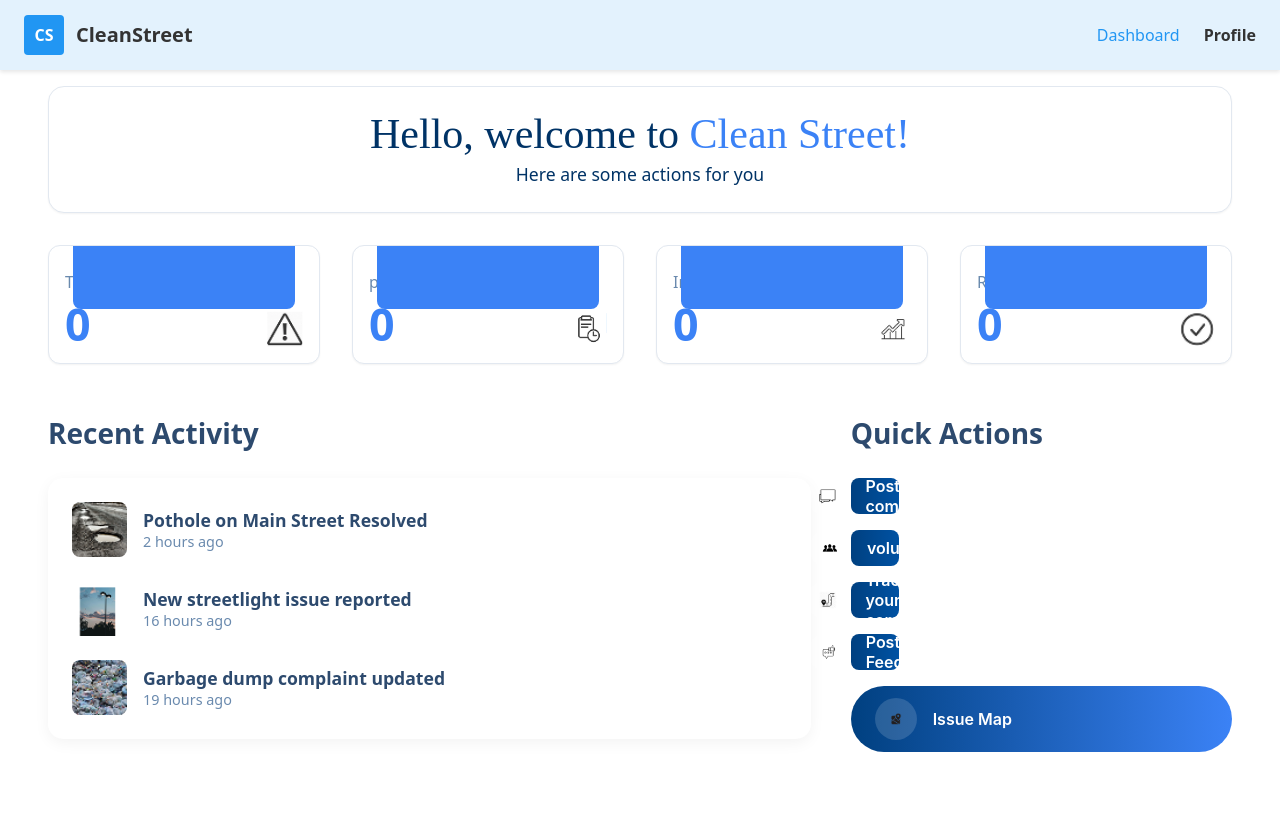
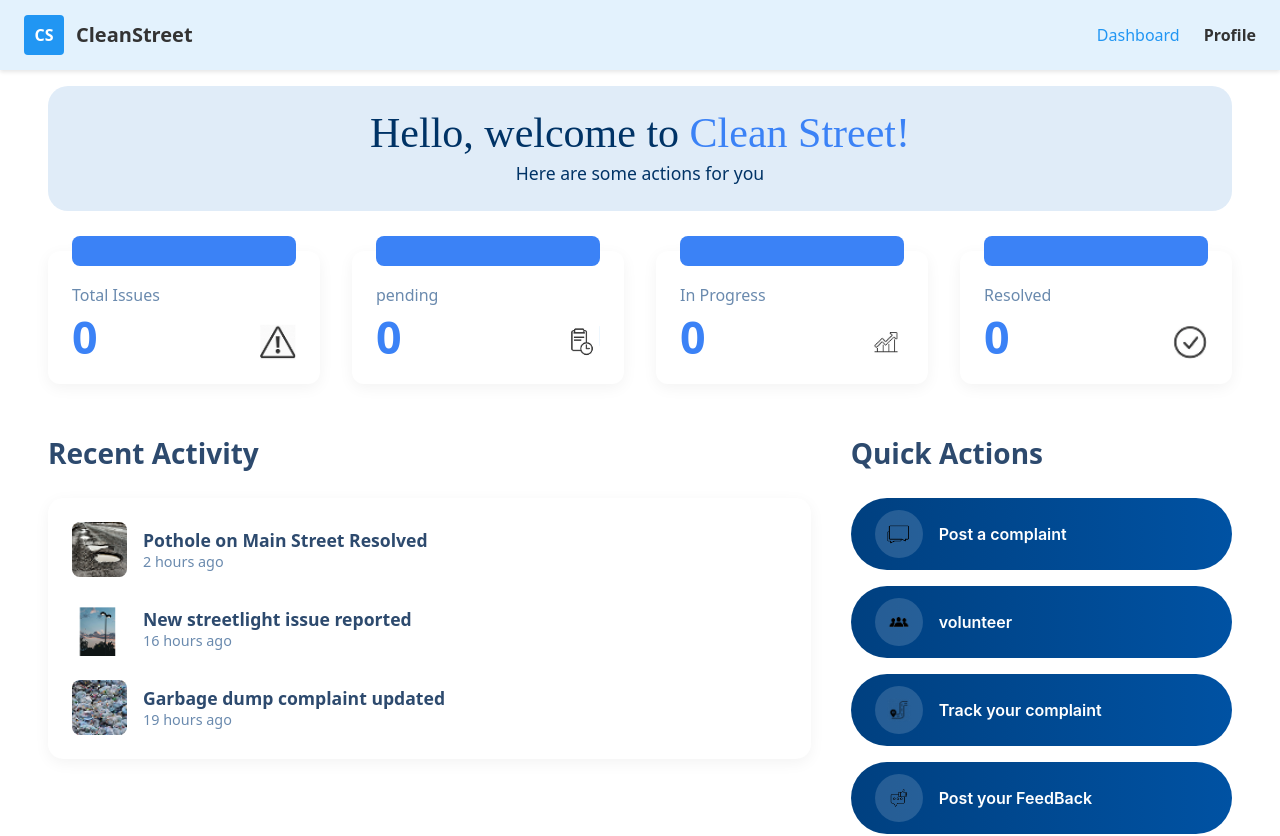
Before and after one commit to springboardmentor8486a/team_01, a React (Vite) app in the folder frontend/: page /dashboard in a window 1280 px wide. Shown: the top 836 px of the page. Before the commit the page ends 800 px from the top, so only its background shows below. Built offline with nearby package versions, Linux system fonts and the light colour scheme; no server answers.

Commit message:
added some things

```diff
--- a/frontend/src/pages/DashboardPage.css
+++ b/frontend/src/pages/DashboardPage.css
@@ -1,10 +1,10 @@
 /* Main Content Area */
-.main-content {
+.user-main-content {
     padding: 0 3rem 2rem 3rem;
 }
 
 /* Welcome Banner */
-.welcome-banner {
+.user-welcome-banner {
     background-color: #E0ECF8;
     border-radius: 20px;
     padding: 1.5rem 2rem;
@@ -13,7 +13,7 @@
     margin-top: 1rem;
 }
 
-.welcome-banner h1 {
+.user-welcome-banner h1 {
     font-family: 'Kurale', serif;
     font-size: 42px;
     color: #003366;
@@ -21,27 +21,27 @@
     margin: 0;
 }
 
-.welcome-banner h1 strong {
+.user-welcome-banner h1 strong {
     font-family: 'Kurale', serif;
     font-weight: 400;
     color: #3B82F6;
 }
 
-.welcome-banner p {
+.user-welcome-banner p {
     margin: 0.25rem 0 0;
     color: #003366;
     font-size: 1.1rem;
 }
 
 /* Stats Cards */
-.stats-container {
+.user-stats-container {
     display: grid;
     grid-template-columns: repeat(4, 1fr);
     gap: 2rem;
     margin-bottom: 3rem;
 }
 
-.stat-card {
+.user-stat-card {
     background-color: #FFFFFF;
     border-radius: 12px;
     padding: 1.5rem;
@@ -53,7 +53,7 @@
     align-items: flex-end;
 }
 
-.card-header.blue-header {
+.user-card-header.blue-header {
     background-color: #3B82F6;
     height: 30px;
     border-radius: 8px;
@@ -63,34 +63,34 @@
     right: 1.5rem;
 }
 
-.stat-card p {
+.user-stat-card p {
     margin: 0 0 0.5rem;
     color: #6A8AAE;
     font-size: 1rem;
     font-weight: 500;
 }
 
-.stat-card span {
+.user-stat-card span {
     font-size: 2.8rem;
     font-weight: 700;
     color: #3B82F6;
     line-height: 1;
 }
 
-.stat-icon {
+.user-stat-icon {
     height: 36px;
     width: 36px;
     opacity: 0.8;
 }
 
 /* Dashboard Body & Section Titles */
-.dashboard-body {
+.user-dashboard-body {
     display: grid;
     grid-template-columns: 2fr 1fr;
     gap: 2.5rem;
 }
 
-h2 {
+.user-dashboard-container h2 {
     font-size: 1.75rem;
     color: #2D4A6E;
     font-weight: 700;
@@ -99,7 +99,7 @@ h2 {
 }
 
 /* Recent Activity Card */
-.recent-activity-section .activity-list {
+.user-recent-activity-section .user-activity-list {
     background-color: #FFFFFF;
     border-radius: 15px;
     padding: 1.5rem;
@@ -109,7 +109,7 @@ h2 {
     gap: 1.5rem;
 }
 
-.activity-item {
+.user-activity-item {
     display: flex;
     align-items: center;
     gap: 1rem;
@@ -121,39 +121,38 @@ h2 {
     cursor: pointer;
 }
 
-.activity-item img {
+.user-activity-item img {
     width: 55px;
     height: 55px;
     border-radius: 8px;
     object-fit: cover;
 }
 
-.activity-details {
+.user-activity-details {
     display: flex;
     flex-direction: column;
 }
 
-.activity-title {
+.user-activity-title {
     font-weight: 600;
     color: #2D4A6E;
     font-size: 1.1rem;
 }
 
-.activity-time {
+.user-activity-time {
     font-size: 0.9rem;
     color: #6A8AAE;
 }
 
 /* Quick Action Buttons */
-.actions-list {
+.user-actions-list {
     display: flex;
     flex-direction: column;
     gap: 1rem;
     margin-bottom: 1rem;
 }
 
-/* --- THIS IS THE CORRECTED PART --- */
-.action-button, .issue-map-button {
+.user-action-button, .user-issue-map-button {
     display: flex;
     align-items: center;
     gap: 1rem;
@@ -161,30 +160,30 @@ h2 {
     font-size: 1rem;
     font-weight: 600;
     text-align: left;
-    padding: 0.75rem 1.5rem; /* Standardized padding */
+    padding: 0.75rem 1.5rem;
     border: none;
-    border-radius: 9999px; /* Pill shape */
+    border-radius: 9999px;
     cursor: pointer;
     transition: all 0.3s ease;
     font-family: 'Inter', sans-serif;
-    width: 100%; /* <-- THIS FORCES ALL BUTTONS TO BE THE SAME WIDTH */
-    box-sizing: border-box; /* Ensures padding is included in the width calculation */
+    width: 100%;
+    box-sizing: border-box;
 }
 
-.action-button {
+.user-action-button {
     background-image: linear-gradient(to right, #004080, #0052A3);
 }
 
-.issue-map-button {
+.user-issue-map-button {
     background-image: linear-gradient(to right, #004080, #3B82F6);
 }
 
-.action-button:hover, .issue-map-button:hover {
+.user-action-button:hover, .user-issue-map-button:hover {
     box-shadow: 0 4px 15px rgba(45, 74, 110, 0.3);
     transform: translateY(-3px);
 }
 
-.action-icon-wrapper {
+.user-action-icon-wrapper {
     background-color: rgba(255, 255, 255, 0.15);
     border-radius: 50%;
     padding: 0.75rem;
@@ -193,7 +192,7 @@ h2 {
     justify-content: center;
 }
 
-.action-icon {
+.user-action-icon {
     height: 24px;
     width: 24px;
 }
--- a/frontend/src/pages/DashboardPage.jsx
+++ b/frontend/src/pages/DashboardPage.jsx
@@ -46,100 +46,100 @@ const DashboardPage = () => {
     };
 
     return (
-        <div className="dashboard-container">
+        <div className="user-dashboard-container">
             <Header activePage="dashboard" />
 
-            <main className="main-content">
-                <div className="welcome-banner">
+            <main className="user-main-content">
+                <div className="user-welcome-banner">
                     <h1>Hello, welcome to <strong>Clean Street!</strong></h1>
                     <p>Here are some actions for you</p>
                 </div>
 
-                <section className="stats-container">
-                    <div className="stat-card">
-                        <div className="card-header blue-header"></div>
-                        <div className="card-body">
+                <section className="user-stats-container">
+                    <div className="user-stat-card">
+                        <div className="user-card-header blue-header"></div>
+                        <div className="user-card-body">
                             <p>Total Issues</p>
                             <span>{loading ? '...' : stats.total}</span>
                         </div>
-                        <img src={totalIssuesIcon} alt="Total Issues" className="stat-icon" />
+                        <img src={totalIssuesIcon} alt="Total Issues" className="user-stat-icon" />
                     </div>
-                    <div className="stat-card">
-                        <div className="card-header blue-header"></div>
-                        <div className="card-body">
+                    <div className="user-stat-card">
+                        <div className="user-card-header blue-header"></div>
+                        <div className="user-card-body">
                             <p>pending</p>
                             <span>{loading ? '...' : stats.pending}</span>
                         </div>
-                        <img src={pendingIcon} alt="Pending" className="stat-icon" />
+                        <img src={pendingIcon} alt="Pending" className="user-stat-icon" />
                     </div>
-                    <div className="stat-card">
-                        <div className="card-header blue-header"></div>
-                        <div className="card-body">
+                    <div className="user-stat-card">
+                        <div className="user-card-header blue-header"></div>
+                        <div className="user-card-body">
                             <p>In Progress</p>
                             <span>{loading ? '...' : stats.inProgress}</span>
                         </div>
-                        <img src={inProgressIcon} alt="In Progress" className="stat-icon" />
+                        <img src={inProgressIcon} alt="In Progress" className="user-stat-icon" />
                     </div>
-                    <div className="stat-card">
-                        <div className="card-header blue-header"></div>
-                        <div className="card-body">
+                    <div className="user-stat-card">
+                        <div className="user-card-header blue-header"></div>
+                        <div className="user-card-body">
                             <p>Resolved</p>
                             <span>{loading ? '...' : stats.resolved}</span>
                         </div>
-                        <img src={resolvedIcon} alt="Resolved" className="stat-icon" />
+                        <img src={resolvedIcon} alt="Resolved" className="user-stat-icon" />
                     </div>
                 </section>
 
-                <div className="dashboard-body">
-                    <section className="recent-activity-section">
+                <div className="user-dashboard-body">
+                    <section className="user-recent-activity-section">
                         <h2>Recent Activity</h2>
-                        <div className="activity-list">
-                            <button className="activity-item" onClick={() => handleActionClick('Pothole activity')}>
+                        <div className="user-activity-list">
+                            <button className="user-activity-item" onClick={() => handleActionClick('Pothole activity')}>
                                 <img src={potholeImg} alt="Pothole" />
-                                <div className="activity-details">
-                                    <span className="activity-title">Pothole on Main Street Resolved</span>
-                                    <span className="activity-time">2 hours ago</span>
+                                <div className="user-activity-details">
+                                    <span className="user-activity-title">Pothole on Main Street Resolved</span>
+                                    <span className="user-activity-time">2 hours ago</span>
                                 </div>
                             </button>
-                            <button className="activity-item" onClick={() => handleActionClick('Streetlight activity')}>
+                            <button className="user-activity-item" onClick={() => handleActionClick('Streetlight activity')}>
                                 <img src={streetlightImg} alt="Streetlight" />
-                                <div className="activity-details">
-                                    <span className="activity-title">New streetlight issue reported</span>
-                                    <span className="activity-time">16 hours ago</span>
+                                <div className="user-activity-details">
+                                    <span className="user-activity-title">New streetlight issue reported</span>
+                                    <span className="user-activity-time">16 hours ago</span>
                                 </div>
                             </button>
-                            <button className="activity-item" onClick={() => handleActionClick('Garbage activity')}>
+                            <button className="user-activity-item" onClick={() => handleActionClick('Garbage activity')}>
                                 <img src={garbageImg} alt="Garbage" />
-                                <div className="activity-details">
-                                    <span className="activity-title">Garbage dump complaint updated</span>
-                                    <span className="activity-time">19 hours ago</span>
+                                <div className="user-activity-details">
+                                    <span className="user-activity-title">Garbage dump complaint updated</span>
+                                    <span className="user-activity-time">19 hours ago</span>
                                 </div>
                             </button>
                         </div>
                     </section>
 
-                    <section className="quick-actions-section">
+                    <section className="user-quick-actions-section">
                         <h2>Quick Actions</h2>
-                        <div className="actions-list">
-                            <button className="action-button" onClick={() => handleActionClick('Post a complaint')}>
-                                <span className="action-icon-wrapper"><img src={postIcon} alt="" className="action-icon" /></span>
+                        <div className="user-actions-list">
+                            <button className="user-action-button" onClick={() => handleActionClick('Post a complaint')}>
+                                <span className="user-action-icon-wrapper"><img src={postIcon} alt="" className="user-action-icon" /></span>
                                 Post a complaint
                             </button>
-                            <button className="action-button" onClick={() => handleActionClick('Volunteer')}>
-                                <span className="action-icon-wrapper"><img src={volunteerIcon} alt="" className="action-icon" /></span>
+                            <button className="user-action-button" onClick={() => handleActionClick('Volunteer')}>
+                                <span className="user-action-icon-wrapper"><img src={volunteerIcon} alt="" className="user-action-icon" /></span>
                                 volunteer
                             </button>
-                            <button className="action-button" onClick={() => handleActionClick('Track your complaint')}>
-                                <span className="action-icon-wrapper"><img src={trackIcon} alt="" className="action-icon" /></span>
+                            <button className="user-action-button" onClick={() => handleActionClick('Track your complaint')}>
+                                <span className="user-action-icon-wrapper"><img src={trackIcon} alt="" className="user-action-icon" /></span>
                                 Track your complaint
                             </button>
-                            <button className="action-button" onClick={() => handleActionClick('Post your Feedback')}>
-                                <span className="action-icon-wrapper"><img src={feedbackIcon} alt="" className="action-icon" /></span>
+                            <button className="user-action-button" onClick={() => handleActionClick('Post your Feedback')}>
+                                <span className="user-action-icon-wrapper"><img src={feedbackIcon} alt="" className="user-action-icon" /></span>
                                 Post your FeedBack
                             </button>
                         </div>
-                        <button className="issue-map-button" onClick={() => handleActionClick('Issue Map')}>
-                            <span className="action-icon-wrapper"><img src={issueMapIcon} alt="" className="action-icon" /></span>
+                        <button className="user-issue-map-button" onClick={() => handleActionClick('Issue Map')}>
+                            <span className="user-action-icon-wrapper"><img src={issueMapIcon} alt="" className="user-action-icon" /></span>
                             Issue Map
                         </button>
                     </section>
```
